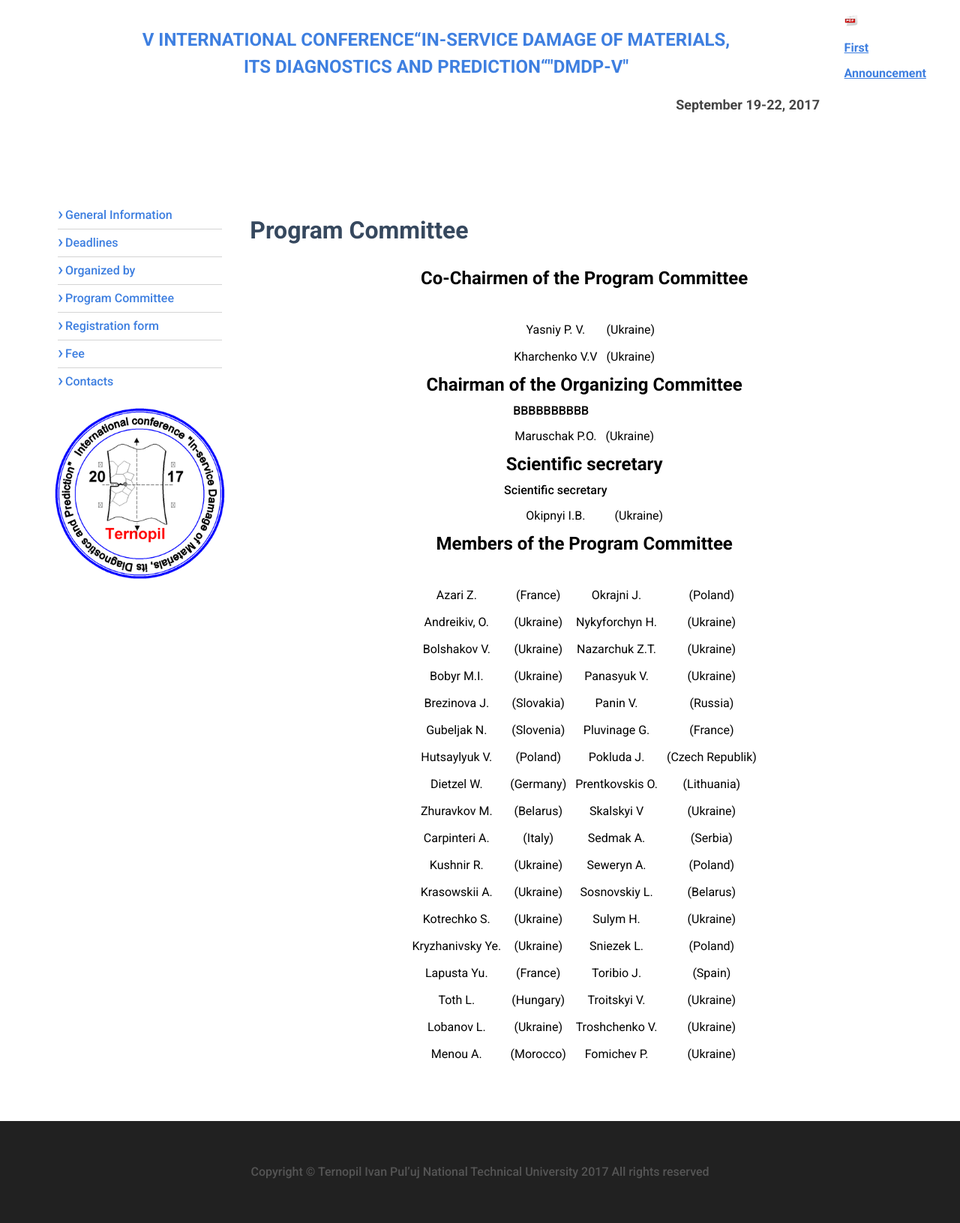
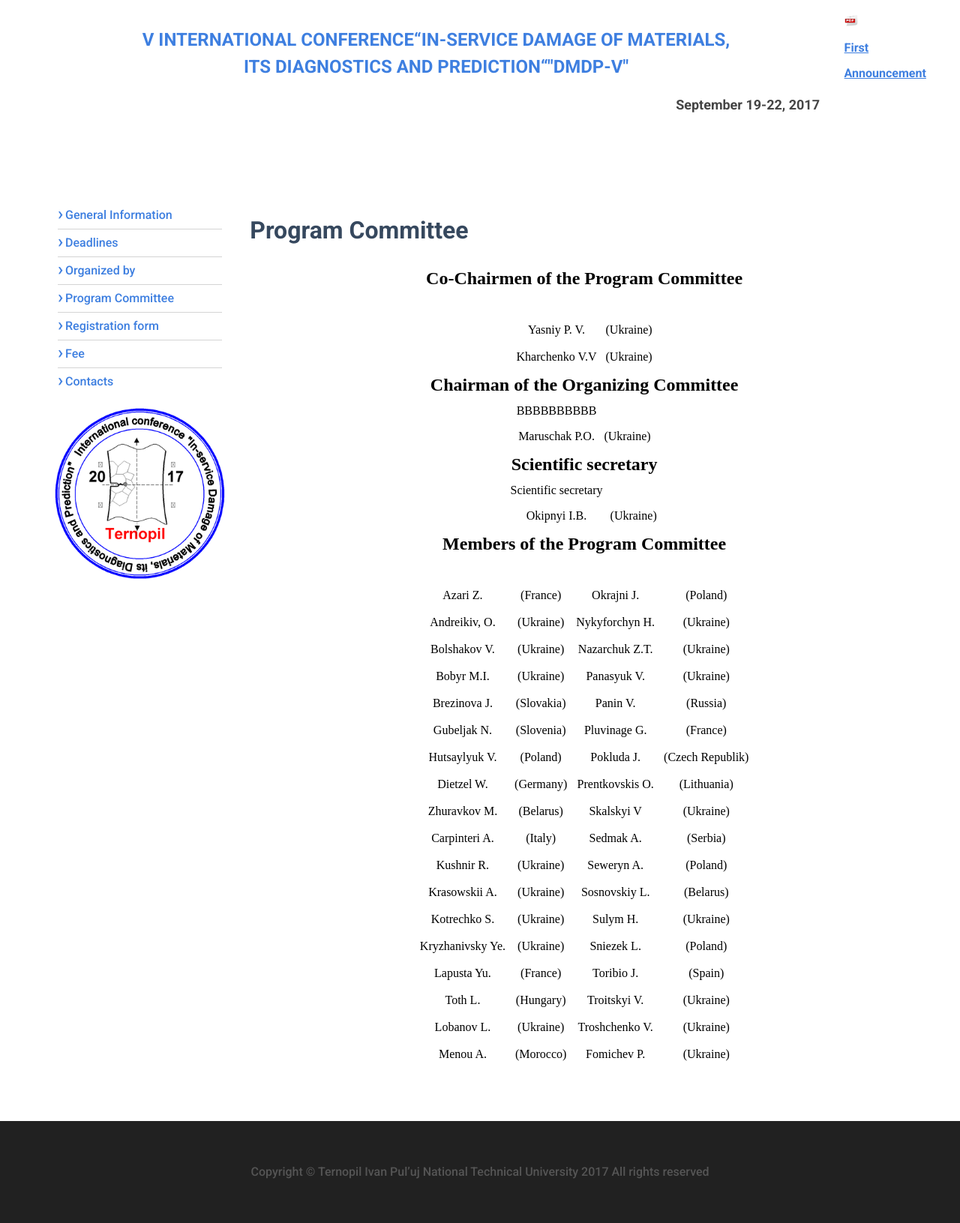
Before and after one commit to m-tetiana/m-tetiana.github.io, a Jekyll site: the page built from programmcommittee.md, in a window 1280 px wide. Shown: the whole page at 75% size. Built offline with Jekyll 4.4.1, drawn with Linux system fonts in a browser that asks for light colours.

Commit message:
Update main.css

```diff
--- a/assets/css/main.css
+++ b/assets/css/main.css
@@ -209,8 +209,5 @@ img {
 .programmcommittee td, tr, table, td, h2{
 	text-align: center;
 	margin:0 auto;
+	font-family:serif;
 }
-.programmcommittee h2 {
-    text-align: center;
-    font-family: serif;
-}
```
